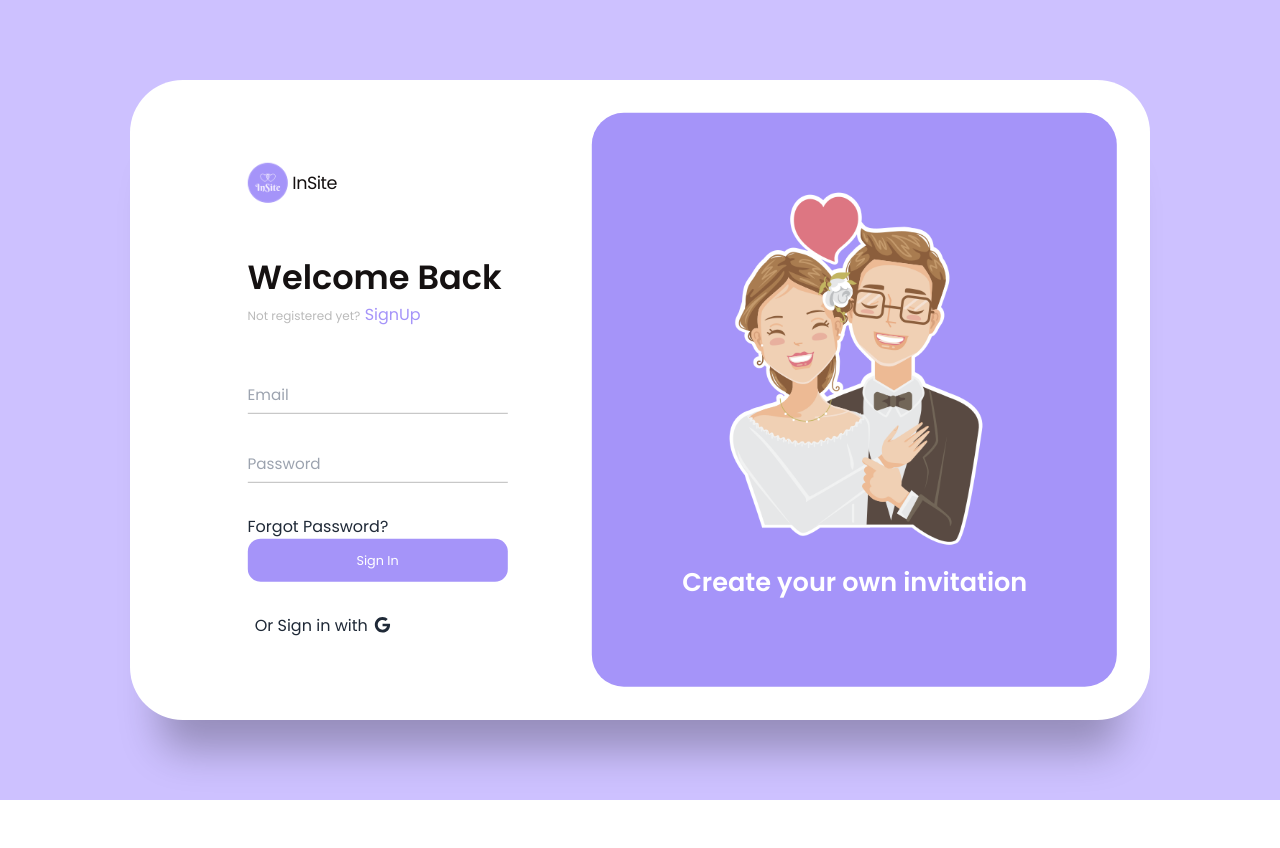
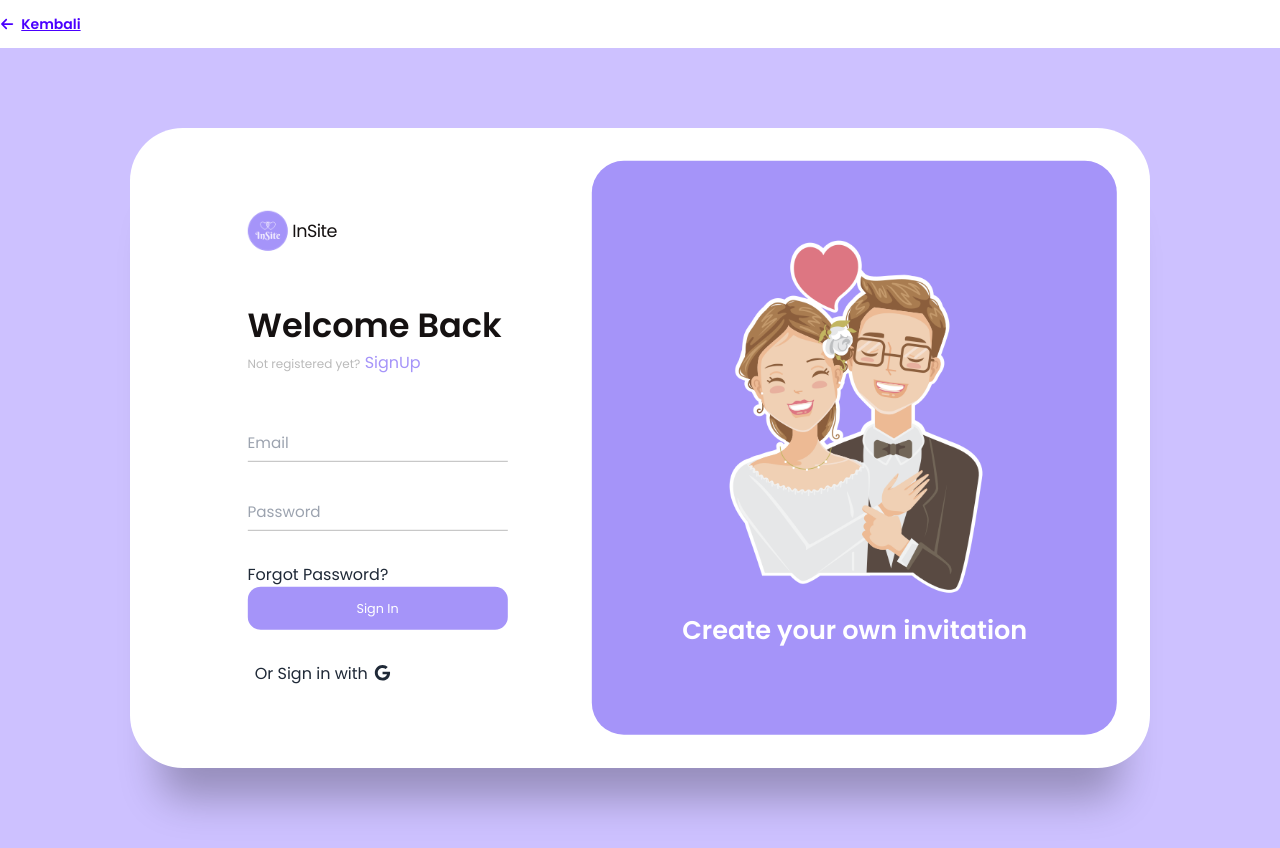
Before and after one commit to Alfthrpy/insite, a Next.js app: page /login in a window 1280 px wide. Before the commit the page ends 800 px from the top, so only its background shows below. Built offline with nearby package versions, Linux system fonts and the light colour scheme; what tailwindcss-motion would draw is missing.

Commit message:
fix backbutton

```diff
--- a/app/login/page.tsx
+++ b/app/login/page.tsx
@@ -7,6 +7,7 @@ import './auth.css'
 import React, { useEffect, useState } from 'react';
 import FormLogin from './loginForm';
 import FormSignUp from './registerForm';
+import { BackButton } from '@/components/button';
 
 const AuthPage = () => {
   const [isSignUpMode, setIsSignUpMode] = useState(false);
@@ -35,7 +36,9 @@ const AuthPage = () => {
 
   return (
     <div className='login-page'>
-    <main className={isSignUpMode ? 'sign-up-mode' : ''}>
+            <BackButton/>
+      <main className={isSignUpMode ? 'sign-up-mode' : ''}>
+
       <div className="box">
         <div className="inner-box">
           <div className="forms-wrap">
--- a/components/button.tsx
+++ b/components/button.tsx
@@ -2,7 +2,7 @@
 import { faArrowLeft } from '@fortawesome/free-solid-svg-icons';
 import { FontAwesomeIcon } from '@fortawesome/react-fontawesome';
 import { signOut } from 'next-auth/react';
-import router from 'next/router';
+import { useRouter } from 'next/navigation';
 import React from 'react';
 import toast from 'react-hot-toast';
 
@@ -45,6 +45,8 @@ export const LogoutButton = () => {
 };
 
 export const BackButton = () => {
+  const router = useRouter();
+
   return (
     <button onClick={() => router.back()} className="btn btn-link">
       <FontAwesomeIcon icon={faArrowLeft} />
```
